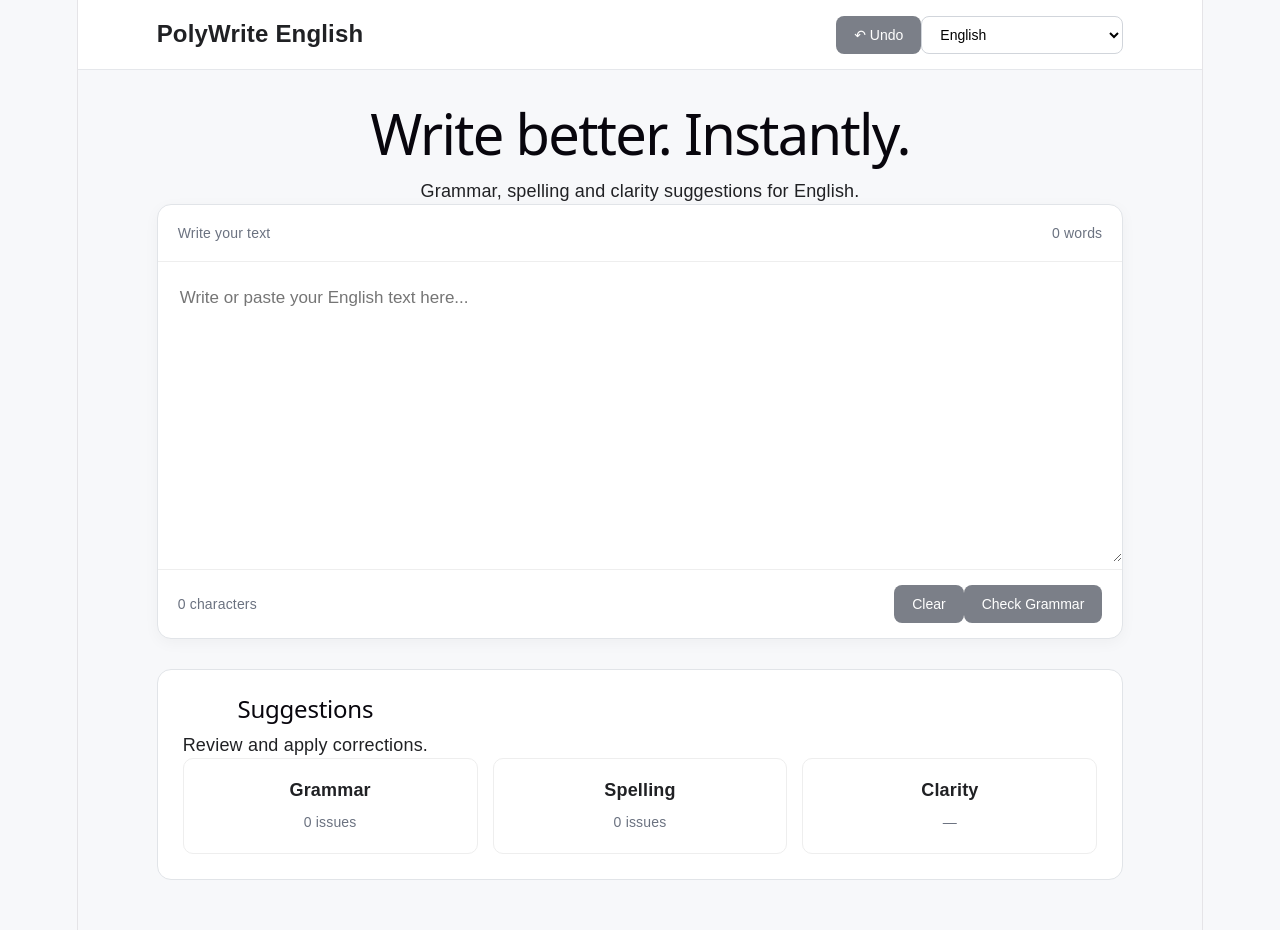
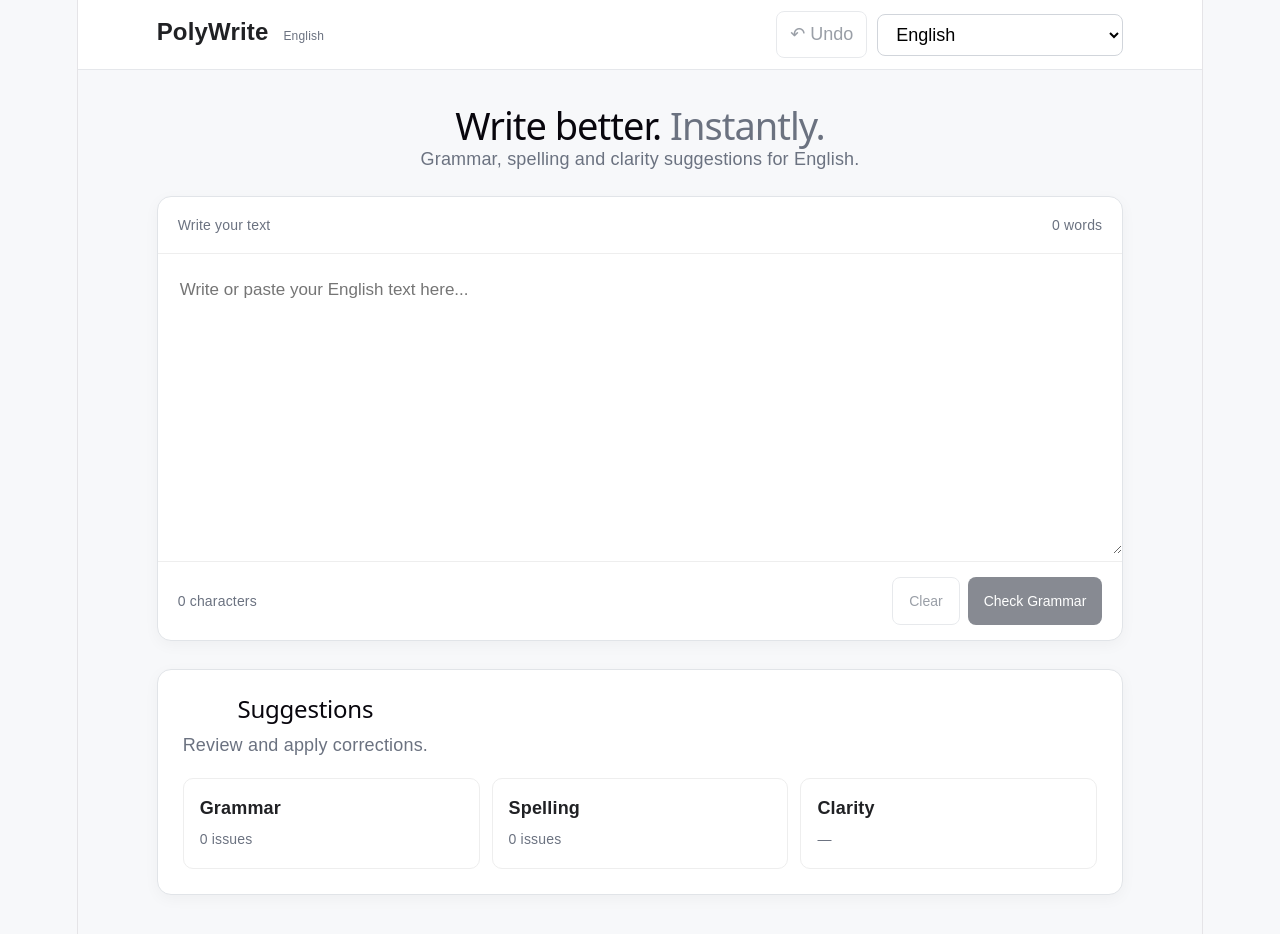
Before and after one commit to SourishHere/polywrite, a React app in the folder frontend/: page / in a window 1280 px wide. Shown: the top 934 px of the page. Built offline with nearby package versions, Linux system fonts and the light colour scheme; the HTML template or start-up script is replaced by a standard one.

Commit message:
Polish PolyWrite English interface

```diff
--- a/frontend/src/App.css
+++ b/frontend/src/App.css
@@ -1,246 +1,17 @@
-* {
-  box-sizing: border-box;
-}
-
-body {
-  margin: 0;
-  font-family: Arial, sans-serif;
-  background: #f7f8fa;
-  color: #202124;
-}
-
-.app {
-  min-height: 100vh;
-}
-
-.navbar {
-  height: 70px;
-  padding: 0 7%;
-  display: flex;
-  align-items: center;
-  justify-content: space-between;
-  background: white;
-  border-bottom: 1px solid #e5e7eb;
-}
-
-.logo {
-  font-size: 24px;
-  font-weight: 700;
-}
-
-.language {
-  padding: 9px 14px;
-  border: 1px solid #d1d5db;
-  border-radius: 8px;
-  background: white;
-  font-size: 14px;
-}
-
-.main {
-  width: 86%;
-  max-width: 1100px;
-  margin: 50px auto;
-}
-
-.editor-card {
-  background: white;
-  border: 1px solid #e1e4e8;
-  border-radius: 14px;
-  overflow: hidden;
-  box-shadow: 0 4px 15px rgba(0, 0, 0, 0.04);
-}
-
-.editor-header,
-.editor-footer {
-  padding: 15px 20px;
-  display: flex;
-  justify-content: space-between;
-  color: #6b7280;
-  font-size: 14px;
-}
-
-.editor-header {
-  border-bottom: 1px solid #eee;
-}
-
-.editor-footer {
-  border-top: 1px solid #eee;
-  align-items: center;
-}
-
-textarea {
-  width: 100%;
-  height: 300px;
-  padding: 22px;
-  border: none;
-  outline: none;
-  resize: vertical;
-  font-family: inherit;
-  font-size: 17px;
-  line-height: 1.7;
-}
-
-button {
-  padding: 11px 18px;
-  border: none;
-  border-radius: 8px;
-  background: #111827;
-  color: white;
-  font-size: 14px;
-  cursor: pointer;
-}
-
-button:hover:not(:disabled) {
-  background: #374151;
-}
-
-button:disabled {
-  opacity: 0.55;
-  cursor: not-allowed;
-}
-
-.suggestions {
-  margin-top: 30px;
-  background: white;
-  border: 1px solid #e1e4e8;
-  border-radius: 14px;
-  padding: 25px;
-}
-
-.suggestions-title {
-  display: flex;
-  align-items: center;
-  justify-content: space-between;
-  gap: 15px;
-}
-
-.suggestions h2 {
-  margin-top: 0;
-}
-
-.apply-all,
-.apply-button {
-  background: white;
-  color: #111827;
-  border: 1px solid #d1d5db;
-}
-
-.apply-all:hover,
-.apply-button:hover {
-  background: #f3f4f6;
-}
-
-.suggestion-stats {
-  display: flex;
-  gap: 15px;
-}
-
-.suggestion-stats div {
-  flex: 1;
-  padding: 18px;
-  border: 1px solid #eee;
-  border-radius: 10px;
-}
-
-.suggestion-stats strong,
-.suggestion-stats span {
-  display: block;
-}
-
-.suggestion-stats span {
-  margin-top: 6px;
-  color: #6b7280;
-  font-size: 14px;
-}
-
-.corrected-box {
-  margin-top: 20px;
-  padding: 18px 20px;
-  border: 1px solid #e5e7eb;
-  border-radius: 10px;
-  background: #fafafa;
-}
-
-.corrected-header {
-  margin-bottom: 8px;
-  font-size: 14px;
-}
-
-.corrected-box p {
-  margin: 0;
-  line-height: 1.6;
-}
-
-.issue-list {
-  display: grid;
-  gap: 12px;
-  margin-top: 20px;
-}
-
-.issue {
-  padding: 16px;
-  border: 1px solid #e5e7eb;
-  border-radius: 10px;
-  background: #fff;
-}
-
-.issue-top {
-  display: flex;
-  align-items: center;
-  justify-content: space-between;
-}
-
-.issue-type {
-  display: inline-block;
-  padding: 4px 9px;
-  border-radius: 999px;
-  background: #f3f4f6;
-  color: #4b5563;
-  font-size: 12px;
-  text-transform: capitalize;
-}
-
-.apply-button {
-  padding: 7px 12px;
-  font-size: 13px;
-}
-
-.issue p {
-  margin: 12px 0 7px;
-}
-
-.arrow {
-  margin: 0 7px;
-  color: #9ca3af;
-}
-
-.issue small {
-  color: #6b7280;
-  line-height: 1.5;
-}
-
-.empty-state {
-  margin-top: 20px;
-  padding: 30px;
-  text-align: center;
-  color: #9ca3af;
-}
-
-.success-state {
-  color: #374151;
-}
-
-@media (max-width: 700px) {
-  .main {
-    width: 94%;
-    margin: 25px auto;
-  }
-
-  .suggestion-stats {
-    flex-direction: column;
-  }
-
-  .navbar {
-    padding: 0 4%;
-  }
-}
+* { box-sizing: border-box; }
+body { margin: 0; font-family: Arial, sans-serif; background: #f7f8fa; color: #202124; }
+button, select, textarea { font: inherit; }
+button { border: 0; cursor: pointer; }
+button:disabled { opacity: .5; cursor: not-allowed; }
+.app { min-height: 100vh; }
+.navbar { height: 70px; padding: 0 7%; display:flex; align-items:center; justify-content:space-between; background:#fff; border-bottom:1px solid #e5e7eb; }
+.logo { font-size:24px; font-weight:700; }.logo span { font-size:12px; margin-left:8px; color:#6b7280; font-weight:500; }
+.nav-actions { display:flex; gap:10px; align-items:center; }.language { padding:9px 14px; border:1px solid #d1d5db; border-radius:8px; background:#fff; }.undo { padding:9px 13px; background:#fff; border:1px solid #d1d5db; border-radius:8px; color:#374151; }
+.main { width:86%; max-width:1100px; margin:42px auto 70px; }.hero { margin-bottom:24px; }.hero h1 { margin:0; font-size:38px; letter-spacing:-1px; }.hero h1 span { color:#6b7280; }.hero p,.sub { color:#6b7280; margin:8px 0 0; }
+.editor-card,.suggestions { background:#fff; border:1px solid #e1e4e8; border-radius:14px; box-shadow:0 4px 15px rgba(0,0,0,.04); }.editor-card { overflow:hidden; }.editor-header,.editor-footer { padding:15px 20px; display:flex; justify-content:space-between; color:#6b7280; font-size:14px; }.editor-header { border-bottom:1px solid #eee; }.editor-footer { border-top:1px solid #eee; align-items:center; }.editor-footer div { display:flex; gap:8px; }
+textarea { width:100%; height:300px; padding:22px; border:0; outline:0; resize:vertical; font-size:17px; line-height:1.7; }.editor-footer button,.apply-all { padding:10px 16px; border-radius:8px; background:#111827; color:#fff; }.secondary { background:#fff!important; color:#374151!important; border:1px solid #d1d5db; }
+.suggestions { margin-top:28px; padding:25px; }.suggestions-title { display:flex; align-items:center; justify-content:space-between; gap:15px; }.suggestions h2 { margin:0; }.apply-all { background:#111827; }.suggestion-stats { display:flex; gap:12px; margin-top:20px; }.suggestion-stats > div,.suggestion-stats > button { flex:1; padding:16px; border:1px solid #eee; border-radius:10px; background:#fff; text-align:left; color:#202124; }.suggestion-stats button { cursor:pointer; }.suggestion-stats strong,.suggestion-stats span { display:block; }.suggestion-stats span { margin-top:5px; color:#6b7280; font-size:14px; }.active-filter { border-color:#9ca3af!important; background:#f9fafb!important; }
+.score-row { margin-top:20px; padding:16px; border:1px solid #eee; border-radius:10px; display:flex; align-items:center; gap:20px; }.score { font-size:28px; }.score span { font-size:13px; color:#9ca3af; }.score-copy { flex:1; }.score-copy p { margin:4px 0 0; color:#6b7280; }.stat { min-width:75px; text-align:center; }.stat b { display:block; font-size:20px; }.stat span { color:#6b7280; font-size:12px; }
+.corrected-box { margin-top:20px; padding:18px 20px; border:1px solid #e5e7eb; border-radius:10px; background:#fafafa; }.corrected-header { display:flex; justify-content:space-between; align-items:center; margin-bottom:8px; font-size:14px; }.copy { padding:5px 9px; border:1px solid #d1d5db; border-radius:6px; background:#fff; font-size:12px; }.corrected-box p { margin:0; line-height:1.6; }
+.issue-list { display:grid; gap:12px; margin-top:20px; }.issue { padding:16px; border:1px solid #e5e7eb; border-radius:10px; background:#fff; }.issue-top { display:flex; align-items:center; justify-content:space-between; }.issue-type { padding:4px 9px; border-radius:999px; background:#f3f4f6; color:#4b5563; font-size:12px; text-transform:capitalize; }.apply-button { padding:7px 12px; border:1px solid #d1d5db; border-radius:7px; background:#fff; color:#111827; }.apply-button:hover,.copy:hover,.undo:hover { background:#f3f4f6; }.issue p { margin:12px 0 7px; }.arrow { margin:0 8px; color:#9ca3af; }.issue small { color:#6b7280; line-height:1.5; }.empty-state { margin-top:20px; padding:30px; text-align:center; color:#6b7280; }.success-icon { font-size:32px; color:#374151; }.success-state h3 { margin:8px 0 4px; color:#202124; }.success-state p { margin:0; }
+@media (max-width:700px) { .main{width:94%;margin:25px auto 50px}.hero h1{font-size:30px}.navbar{padding:0 4%}.suggestion-stats,.score-row{flex-direction:column;align-items:stretch}.stat{text-align:left}.editor-footer{gap:10px}.editor-footer div{flex-wrap:wrap} }
```
